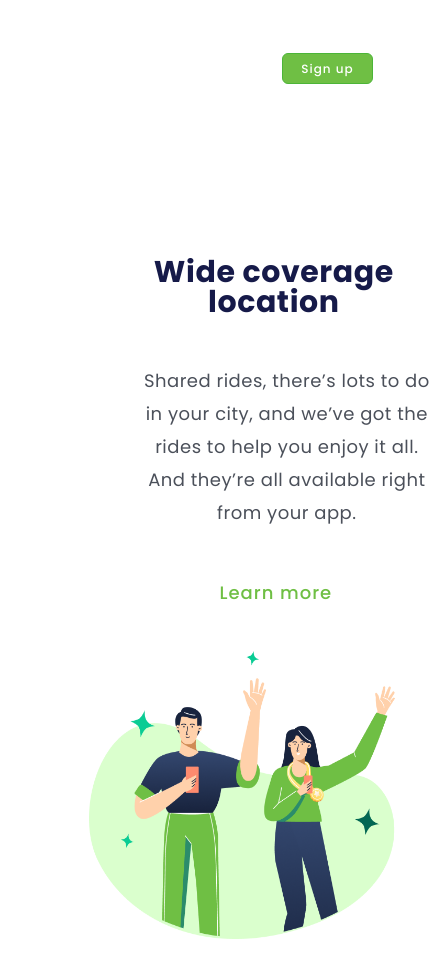
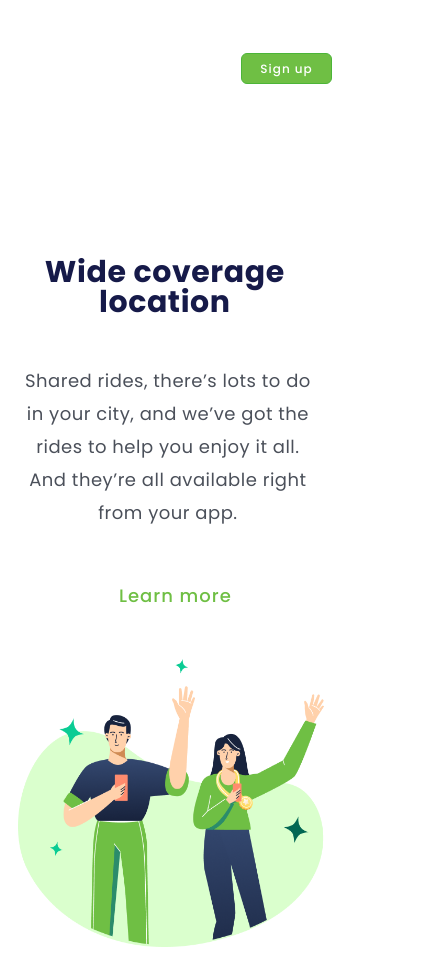
Before and after one commit to elianotavares/congratulation, a plain HTML site: page index.html in a window 390 px wide. Shown: the whole page, 439 px wide, since content can reach past the window. Drawn offline with Linux system fonts and the light colour scheme.

Commit message:
Responsividade e fotos para o README

```diff
--- a/styles.css
+++ b/styles.css
@@ -122,11 +122,12 @@ main {
         height: 31px;
         margin-top: 6px;
         margin-left: 240px;
-
         font-weight: 500;
         font-size: 12px;
         line-height: 100%;
         letter-spacing: 1px;
+        position: relative;
+        right: 45%;
     }
 
     h1 {
@@ -138,6 +139,8 @@ main {
         line-height: 30px;
         letter-spacing: 0.6px;
         text-align: center;
+        position: relative;
+        right: 55%;
     }
 
     p {
@@ -148,7 +151,8 @@ main {
         line-height: 33px;
         letter-spacing: 0.5px;
         text-align: center;
-
+        position: relative;
+        right: 60%;
     }
 
 
@@ -160,14 +164,19 @@ main {
         line-height: 100%;
         letter-spacing: 1px;
         text-align: center;
-        display: block;
-        margin-left: 70px;
+        display: center;
+        position: relative;
+        right: 8%;
+
     }
 
     .logo-image {
         width: 312px;
         height: 288px;
-        margin: 10px 39px 22px;
+        position: relative;
+        right: 45%;
+        margin-top: 20px;
+        margin-bottom: 20px;
     }
 
 }
```
Also changed, not shown: img/Congratulation-Illustration-mobile-bottom.png (added), img/Congratulation-Illustration-mobile-top.png (added), img/Congratulation-Illustration.png (added).
